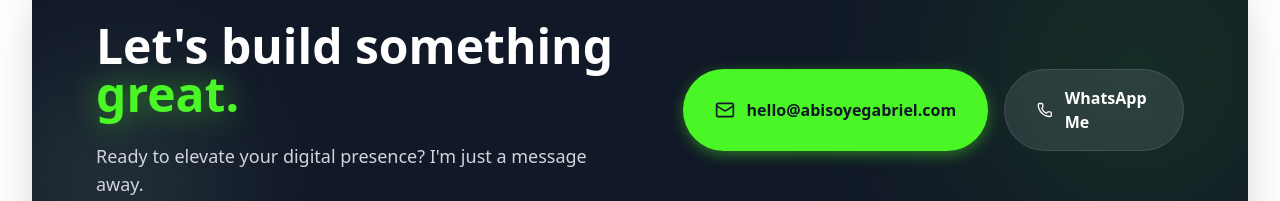
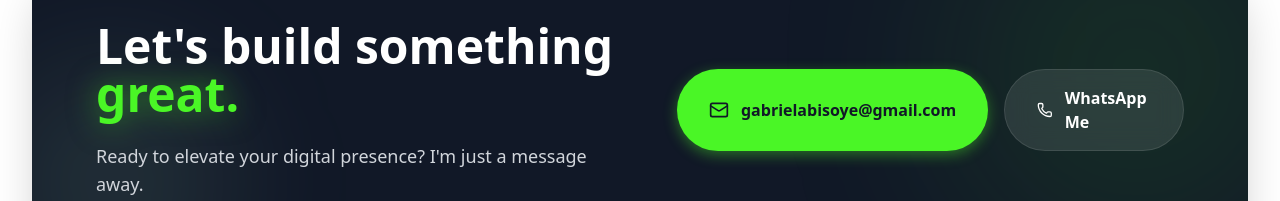
Before and after one commit to VSOLUTIONSE/my-Bee-s, a React (Vite) app: page / in a window 1280 px wide. Shown: the part 6365-6566 px from the top of the page. Built offline with nearby package versions, Linux system fonts and the light colour scheme.

Commit message:
feat: chanege the resume

```diff
--- a/components/Contact.tsx
+++ b/components/Contact.tsx
@@ -22,8 +22,8 @@ const Contact: React.FC = () => {
                     <p className="text-gray-300 text-lg max-w-lg font-medium">Ready to elevate your digital presence? I'm just a message away.</p>
                 </div>
                 <div className="flex flex-col sm:flex-row gap-4 w-full md:w-auto">
-                    <a href="mailto:hello@abisoyegabriel.com" className="bg-brand text-gray-900 hover:bg-white hover:text-black transition-colors px-8 py-4 rounded-full font-bold flex items-center justify-center gap-3 shadow-[0_4px_14px_0_rgba(74,246,38,0.39)] hover:-translate-y-1 duration-300">
-                        <Mail size={20} /> hello@abisoyegabriel.com
+                    <a href="mailto:gabrielabisoye@gmail.com" className="bg-brand text-gray-900 hover:bg-white hover:text-black transition-colors px-8 py-4 rounded-full font-bold flex items-center justify-center gap-3 shadow-[0_4px_14px_0_rgba(74,246,38,0.39)] hover:-translate-y-1 duration-300">
+                        <Mail size={20} /> gabrielabisoye@gmail.com
                     </a>
                     <a href="https://wa.me/2347062511217" className="bg-white/10 backdrop-blur-md text-white hover:bg-white/20 transition-colors px-8 py-4 rounded-full font-bold flex items-center justify-center gap-3 border border-white/10 hover:border-white/20 hover:text-brand hover:-translate-y-1 duration-300">
                         <Phone size={20} /> WhatsApp Me
```
Also changed, not shown: 1 other file (tests, documents, lock files or other folders).
